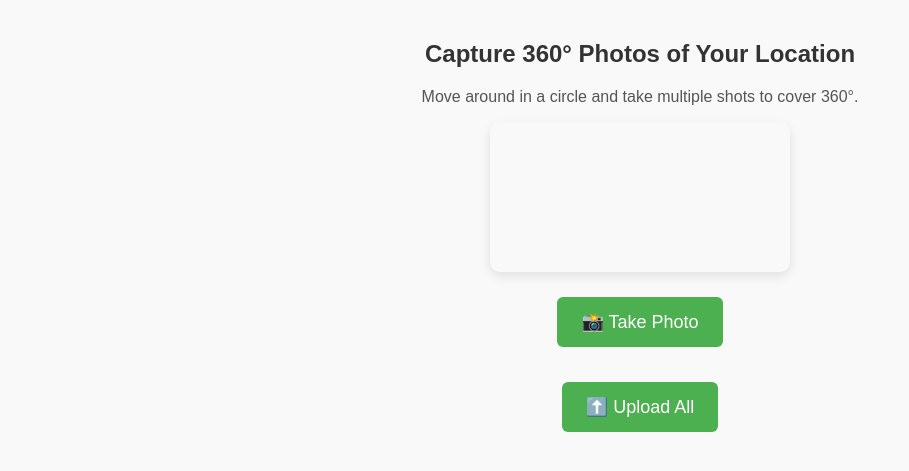
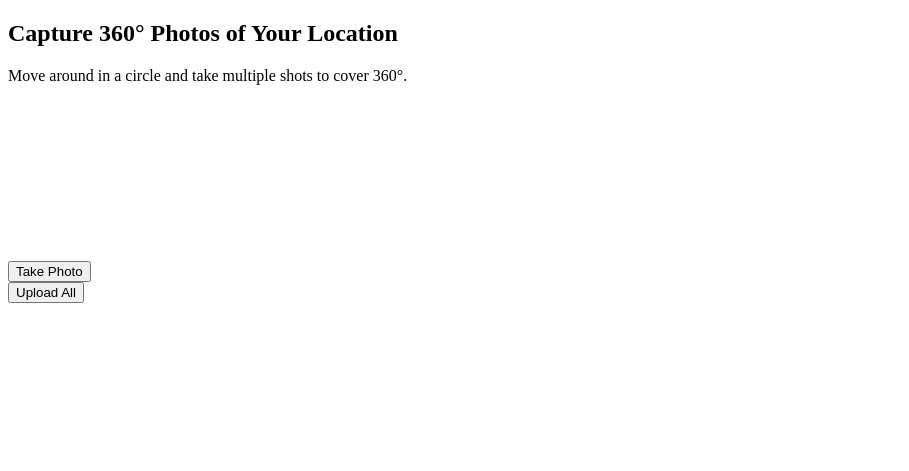
Before and after one commit to achintya-goyal/flask-panorama-app, a Flask app: page / in a window 1280 px wide. Shown: the top 471 px of the page, without its empty margins (0-909 px from the left). Run offline with Flask 3, Linux system fonts and the light colour scheme.

Commit message:
update: undo css

```diff
--- a/templates/index.html
+++ b/templates/index.html
@@ -4,73 +4,8 @@
   <meta charset="UTF-8">
   <title>360° Capture</title>
   <style>
-    body {
-      font-family: Arial, sans-serif;
-      text-align: center;
-      margin: 0;
-      padding: 20px;
-      background: #f9f9f9;
-    }
-
-    h2 {
-      color: #333;
-    }
-
-    p {
-      color: #555;
-    }
-
-    video, canvas {
-      max-width: 100%;
-      border-radius: 10px;
-      box-shadow: 0 4px 12px rgba(0,0,0,0.1);
-      margin: 15px auto;
-      display: block;
-    }
-
-    button {
-      background: #4CAF50;
-      color: white;
-      border: none;
-      padding: 12px 20px;
-      margin: 10px;
-      font-size: 16px;
-      border-radius: 6px;
-      cursor: pointer;
-      transition: 0.2s ease;
-    }
-
-    button:hover {
-      background: #45a049;
-    }
-
-    #photos {
-      margin-top: 15px;
-      display: flex;
-      flex-wrap: wrap;
-      justify-content: center;
-      gap: 10px;
-    }
-
-    #photos img {
-      width: 90px;
-      height: 90px;
-      object-fit: cover;
-      border-radius: 6px;
-      box-shadow: 0 2px 6px rgba(0,0,0,0.2);
-    }
-
-    @media (min-width: 768px) {
-      button {
-        font-size: 18px;
-        padding: 14px 24px;
-      }
-
-      #photos img {
-        width: 120px;
-        height: 120px;
-      }
-    }
+    video, canvas { max-width: 90%; margin: 10px auto; display: block; }
+    #photos img { width: 100px; margin: 5px; }
   </style>
 </head>
 <body>
@@ -78,10 +13,10 @@
   <p>Move around in a circle and take multiple shots to cover 360°.</p>
 
   <video id="video" autoplay playsinline></video>
-  <button id="snap">📸 Take Photo</button>
+  <button id="snap">Take Photo</button>
   <form id="uploadForm" method="POST" action="/upload" enctype="multipart/form-data">
     <div id="photos"></div>
-    <button type="submit">⬆️ Upload All</button>
+    <button type="submit">Upload All</button>
   </form>
 
   <canvas id="canvas" style="display:none;"></canvas>
@@ -99,7 +34,7 @@
         video.srcObject = stream;
       })
       .catch(err => {
-        console.error("Rear camera not available, falling back:", err);
+        console.error("Rear camera not available, falling back to default:", err);
         return navigator.mediaDevices.getUserMedia({ video: true })
           .then(stream => { video.srcObject = stream; });
       });
```
Also changed, not shown: templates/result.html (+2 -64 lines).
